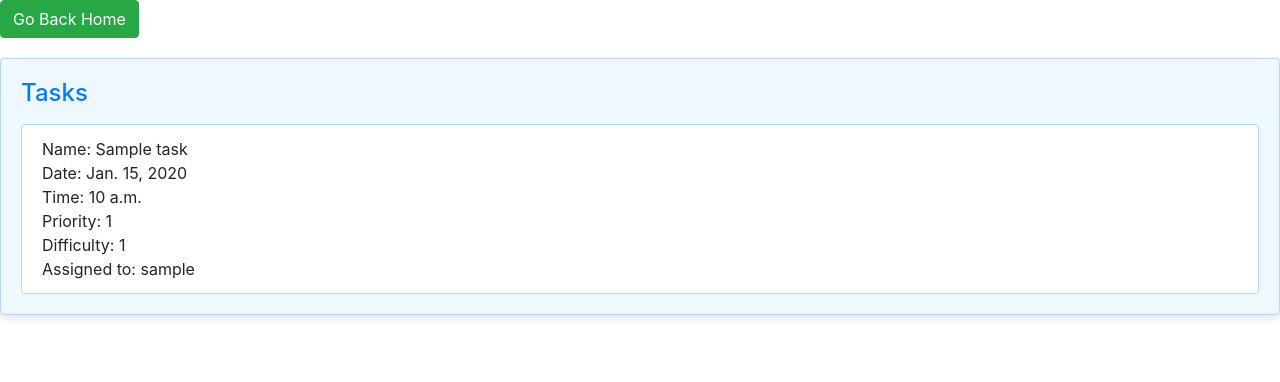
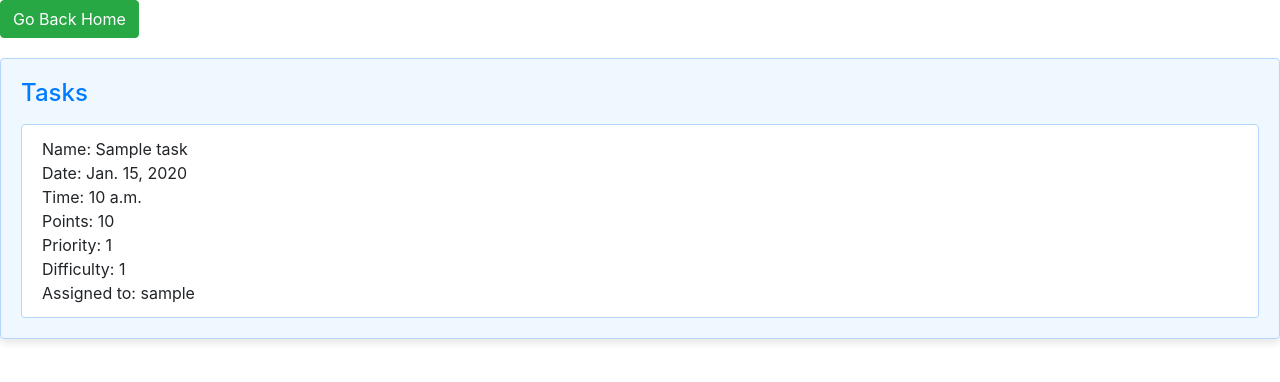
Before and after one commit to UCCS-CS4300-5300/group5-spring2024, a Django app: page /tasks/ in a window 1280 px wide. Shown: the top 382 px of the page. Run offline with Django 5.2, Linux system fonts and the light colour scheme; a user stored in the database is signed in; tables that the repository leaves empty hold one stand-in row (values such as "Sample post"); some libraries are stand-ins or nearby versions.

Commit message:
Moved Points input field up in creation form and added points section to task list view

```diff
--- a/Task_Quest_App/Task_Quest_Config/templates/Task_Quest_Config/task_list.html
+++ b/Task_Quest_App/Task_Quest_Config/templates/Task_Quest_Config/task_list.html
@@ -68,6 +68,7 @@
               <div>Name: {{ task.name }}</div>
               <div>Date: {{ task.date | date:"N j, Y" }}</div>
               <div>Time: {{ task.time | date:"P" }}</div>
+              <div>Points: {{ task.points }}</div>
               <div>Priority: {{ task.priority }}</div>
               <div>Difficulty: {{ task.difficulty }}</div>
               <div>Assigned to: {{ task.user.username }}</div>
```
Also changed, not shown: Task_Quest_App/Task_Quest_Config/templates/Task_Quest_Config/task_form.html (+5 -4 lines).
